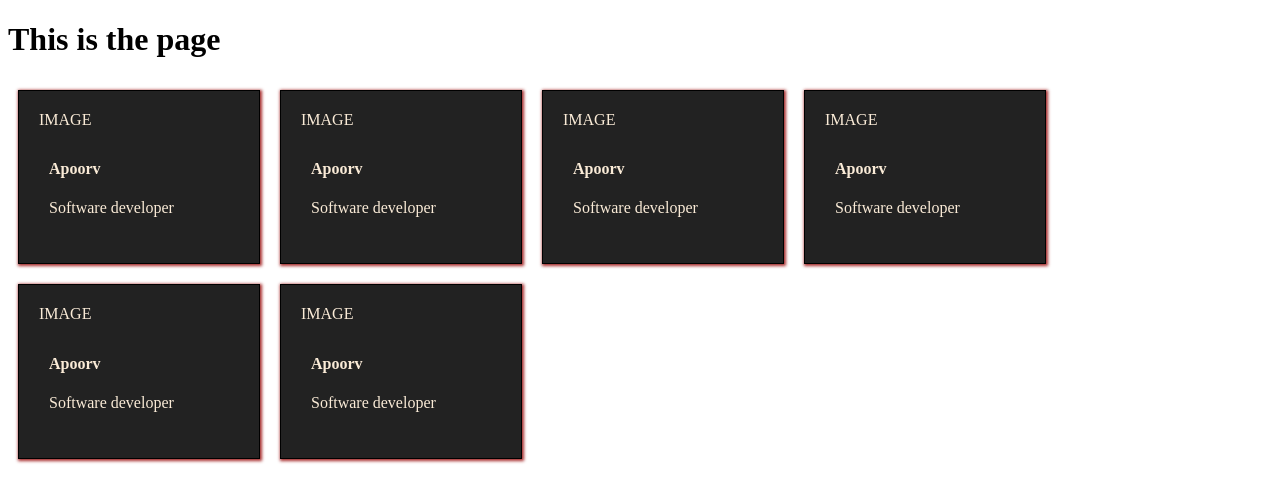
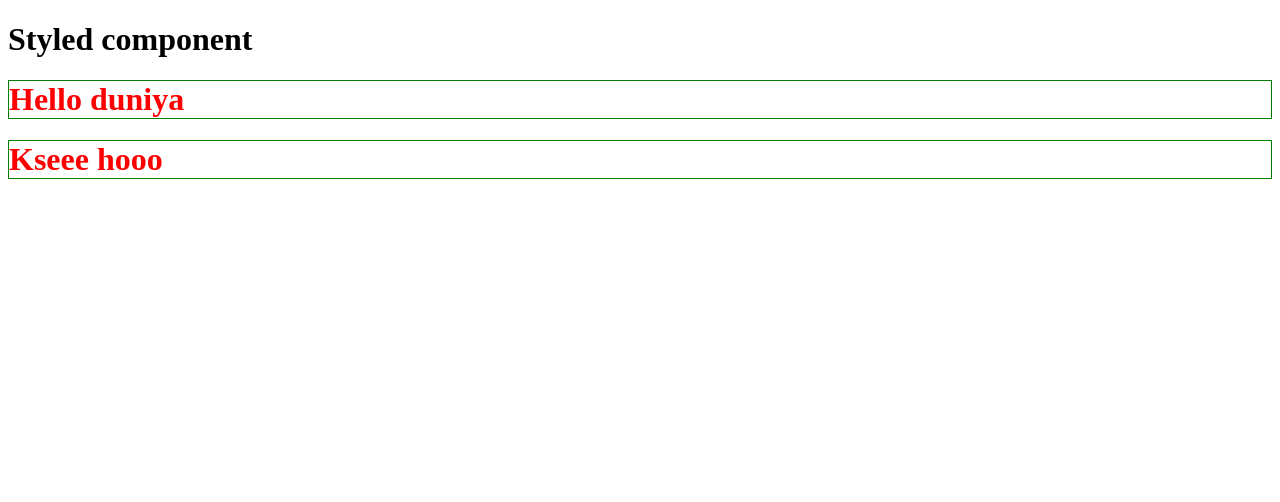
Before and after one commit to Apoorv-Saxena08/reactOne, a React (Vite) app: page / in a window 1280 px wide. Shown: the top 502 px of the page. Built offline with nearby package versions, Linux system fonts and the light colour scheme.

Commit message:
Styled components

```diff
--- a/package.json
+++ b/package.json
@@ -11,7 +11,8 @@
   },
   "dependencies": {
     "react": "^19.1.1",
-    "react-dom": "^19.1.1"
+    "react-dom": "^19.1.1",
+    "styled-components": "^6.1.19"
   },
   "devDependencies": {
     "@eslint/js": "^9.36.0",
--- a/src/App.jsx
+++ b/src/App.jsx
@@ -1,24 +1,18 @@
-import { use, useEffect, useState } from "react";
-import Counter from "./Counter";
-import UserProfile from "./UserProfile";
+import styled from "styled-components";
+function App(){
 
+  //name in capital letter of tag constant
+  const Heading1 = styled.h1`
+  color:red;
+  border:1px solid green
 
-function App(){
+  `
 
   return (
   <div >
-
-    <h1 className="heading" >This is the page </h1>
-
-    <div style={{display:"flex" ,flexWrap:"wrap"}} >
-    <UserProfile />
-    <UserProfile />
-    <UserProfile />
-    <UserProfile />
-    <UserProfile />
-    <UserProfile />
-    </div>
-
+      <h1>Styled component</h1>
+      <Heading1>Hello duniya</Heading1>
+      <Heading1>Kseee hooo</Heading1>
   </div>
 
   );
```
Also changed, not shown: 1 other file (tests, documents, lock files or other folders).
